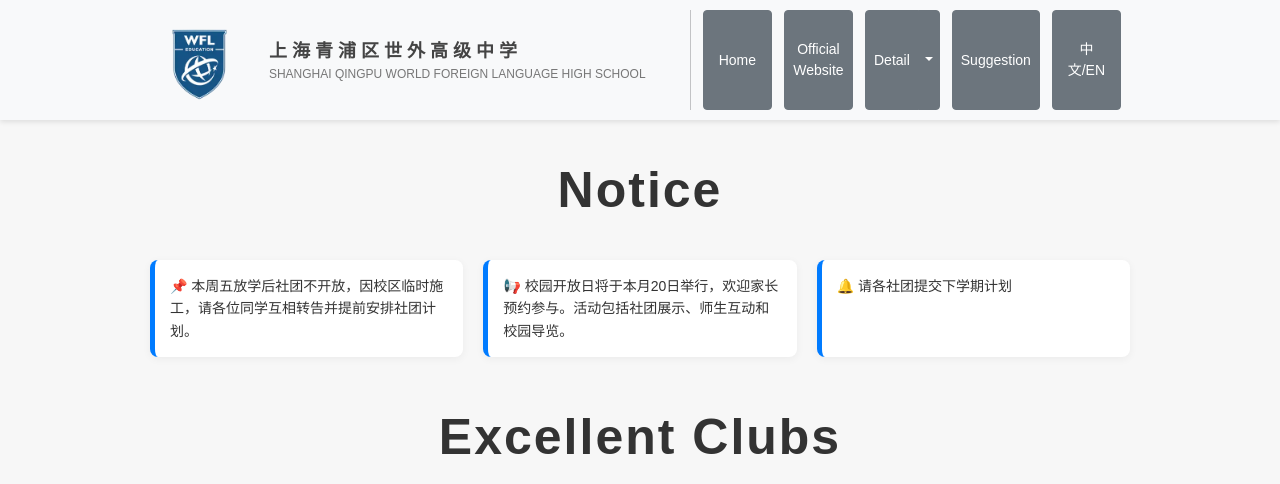
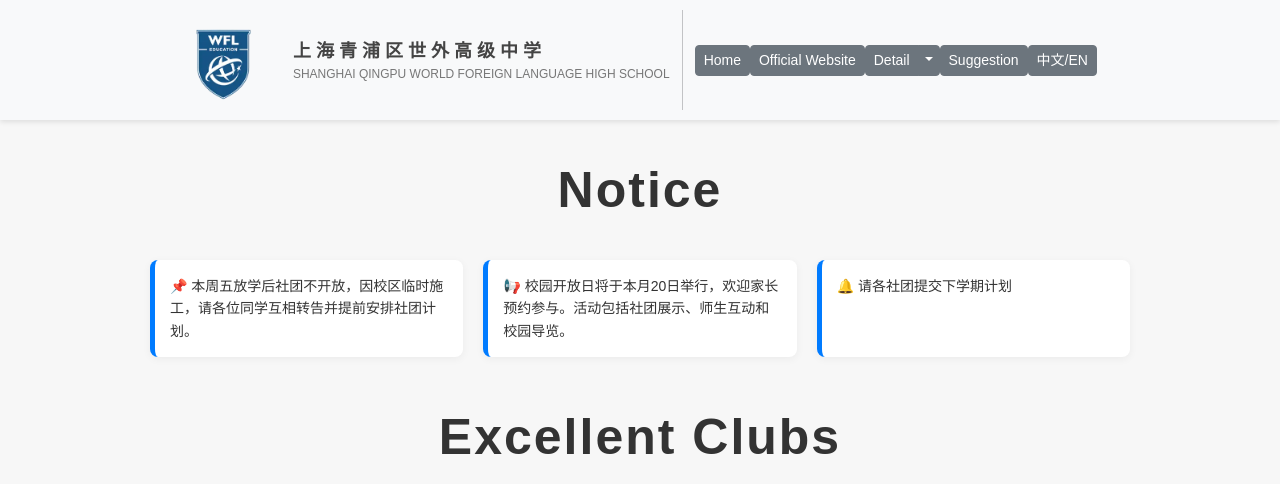
Before and after one commit to AKazuhaSan/QPWFLClubManager, a website built with Vite: page index.html in a window 1280 px wide. Built offline with nearby package versions, Linux system fonts and the light colour scheme; files whose address does not match are found by name.

Commit message:
居中了导航，加入了视图过小就取消标题

```diff
--- a/index.html
+++ b/index.html
@@ -17,35 +17,31 @@
 
   <!-- 导航栏 -->
   <nav class="navbar navbar-expand-lg navbar-light bg-light" style="height: fit-content; width:100%;">
-      <div class="navbar-left">
+    <div class="navbar-left">
 
 
-        <div style="display: flex; gap: 12px;">
-          <!-- 学校LOGO和Title -->
+      <div style="display: flex; gap: 12px;">
+        <!-- 学校LOGO和Title -->
         <a href="https://qphs.shwfl.edu.cn/" target="_blank" style="flex: 1;">
           <img src="WFL-logo.webp" alt="WFL Logo" class="navbar-logo">
         </a>
 
-       <div style="flex: 8; display: flex; flex-direction: column; justify-content: center; ">
-  <div class="school-cn">上 海 青 浦 区 世 外 高 级 中 学</div>
-  <div class="school-en">SHANGHAI QINGPU WORLD FOREIGN LANGUAGE HIGH SCHOOL</div>
-</div>
-        <!-- 学校LOGO和Title -->
+        <div  style="flex: 8; display: flex; flex-direction: column; justify-content: center; ">
+          <div class="school-cn Title">上 海 青 浦 区 世 外 高 级 中 学</div>
+          <div class="school-en Title">SHANGHAI QINGPU WORLD FOREIGN LANGUAGE HIGH SCHOOL</div>
+        </div>
 
-        <!-- 社团LOGO -->
-        <!-- <div class="school-name-block" style="margin-left: 15px;">
-          <div class="school-cn">Codecraft</div>
-        </div> -->
-        <!-- 社团LOGO -->
+        <div class="vr"></div>
+        <div style="display:flex; flex-direction: column; justify-content: center; height: 100px;">
+          <div style="display: flex;">
 
-          <div class="vr"></div>
-          <button id="home" data-i18n="home" style="flex: 1;" class="btn btn-sm btn-secondary"></button>
 
-          <button id="OfficalButton" class="btn btn-sm btn-secondary" style="flex: 1;" data-i18n="offical"></button>
+          <button id="home" data-i18n="home" class="btn btn-sm btn-secondary"></button>
+
+          <button id="OfficalButton" class="btn btn-sm btn-secondary" data-i18n="offical"></button>
 
           <div class="btn-group">
-            <button data-i18n="detail" class="btn btn-secondary btn-sm" type="button">
-            </button>
+            <button data-i18n="detail" class="btn btn-secondary btn-sm" type="button"></button>
 
             <button type="button" class="btn btn-sm btn-secondary dropdown-toggle dropdown-toggle-split"
               data-bs-toggle="dropdown" aria-expanded="false">
@@ -60,11 +56,14 @@
             </ul>
           </div>
 
-          <button id="Suggestion" data-i18n="idea" class="btn btn-secondary btn-sm" style="flex: 1;" type="button">
-          </button>
+          <button id="Suggestion" data-i18n="idea" class="btn btn-secondary btn-sm" style=""
+            type="button"></button>
 
-          <button id="changeLanguage" class="btn btn-secondary btn-sm" type="button" style="flex: 1;">中文/EN</button>
+          <button id="changeLanguage" class="btn btn-secondary btn-sm" type="button" style="flex: 6;">中文/EN</button>
         </div>
+      </div>
+       </div>
+    </div>
   </nav>
   <!-- 导航栏 -->
 
--- a/src/scripts/stylesheets/main.css
+++ b/src/scripts/stylesheets/main.css
@@ -210,3 +210,9 @@ h1 {
     color: #888;
     font-style: italic;
 }
+
+@media (max-width: 600px) {
+  .Title {
+    display: none;
+  }
+}
```
